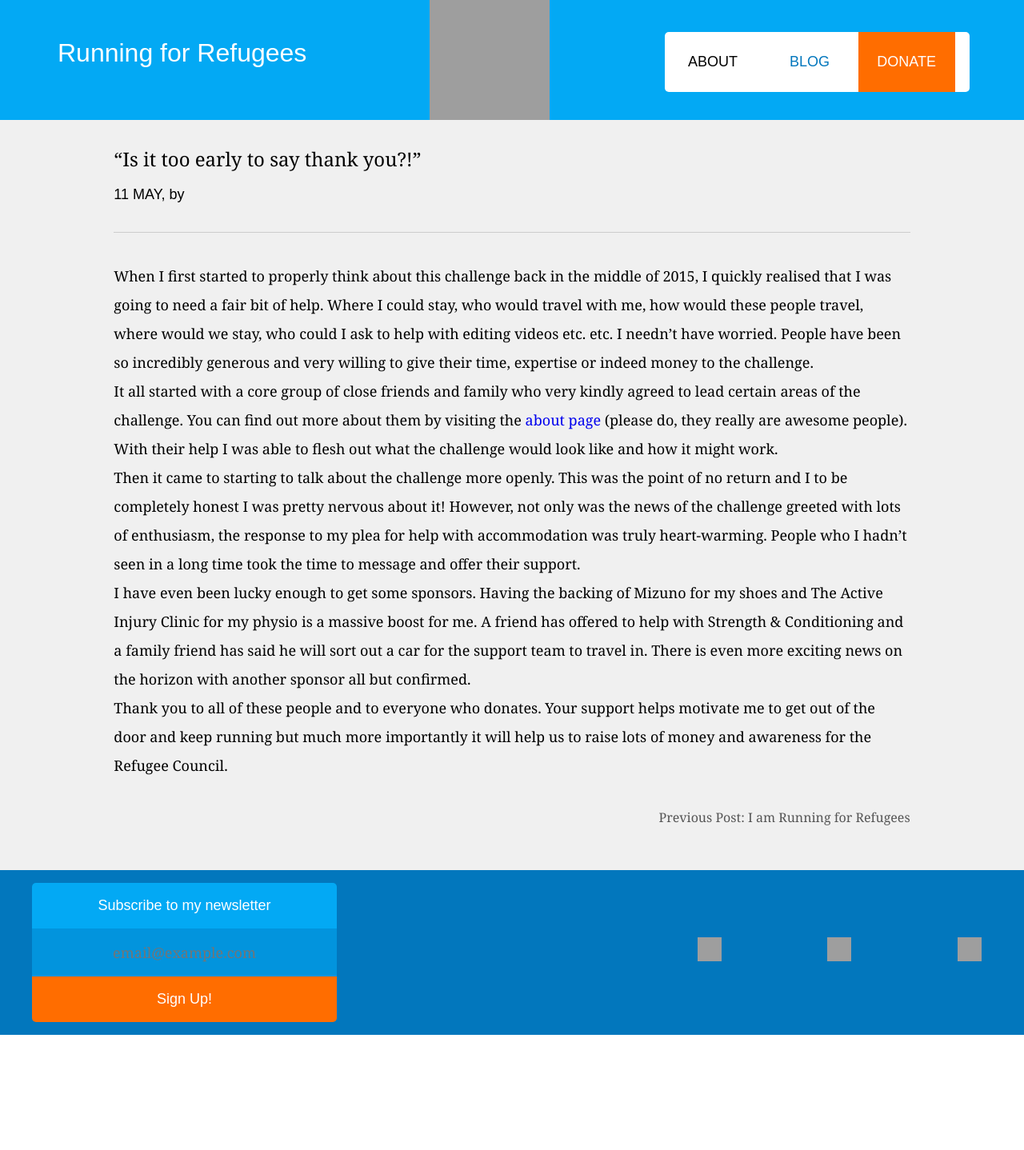
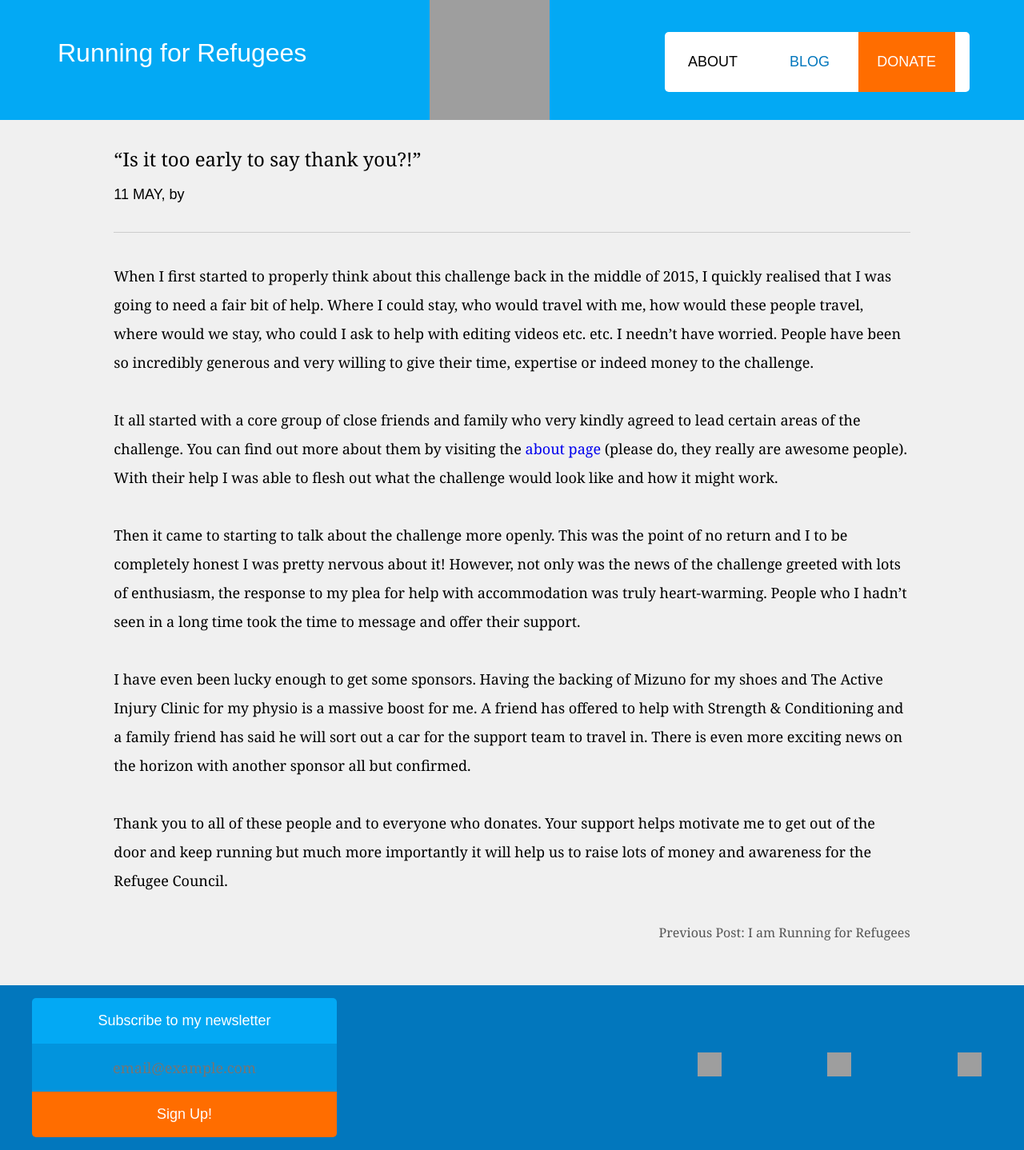
Before and after one commit to tombyers/runningforrefugees, a Jekyll site: the page built from _posts/2016-05-11-Early thank yous.markdown, in a window 1280 px wide. Shown: the whole page at 80% size. Built offline with Jekyll 4.4.1, drawn with Linux system fonts in a browser that asks for light colours; before the commit the page ends 1294 px from its top, so only the background shows below that; grey boxes are pictures that could not be loaded.

Commit message:
Update 2016-05-11-Early thank yous.markdown

```diff
--- a/_posts/2016-05-11-Early thank yous.markdown
+++ b/_posts/2016-05-11-Early thank yous.markdown
@@ -7,15 +7,11 @@ active: blog
 ---
 
 When I first started to properly think about this challenge back in the middle of 2015, I quickly realised that I was going to need a fair bit of help. Where I could stay, who would travel with me, how would these people travel, where would we stay, who could I ask to help with editing videos etc. etc. I needn’t have worried. People have been so incredibly generous and very willing to give their time, expertise or indeed money to the challenge.
-
-
+<br><br>
 It all started with a core group of close friends and family who very kindly agreed to lead certain areas of the challenge. You can find out more about them by visiting the [about page](http://www.runningforrefugees.co.uk/about/) (please do, they really are awesome people). With their help I was able to flesh out what the challenge would look like and how it might work.
-
-
+<br><br>
 Then it came to starting to talk about the challenge more openly. This was the point of no return and I to be completely honest I was pretty nervous about it! However, not only was the news of the challenge greeted with lots of enthusiasm, the response to my plea for help with accommodation was truly heart-warming. People who I hadn’t seen in a long time took the time to message and offer their support.
-
-
+<br><br>
 I have even been lucky enough to get some sponsors. Having the backing of Mizuno for my shoes and The Active Injury Clinic for my physio is a massive boost for me. A friend has offered to help with Strength & Conditioning and a family friend has said he will sort out a car for the support team to travel in. There is even more exciting news on the horizon with another sponsor all but confirmed.
-
-
+<br><br>
 Thank you to all of these people and to everyone who donates. Your support helps motivate me to get out of the door and keep running but much more importantly it will help us to raise lots of money and awareness for the Refugee Council.
```
